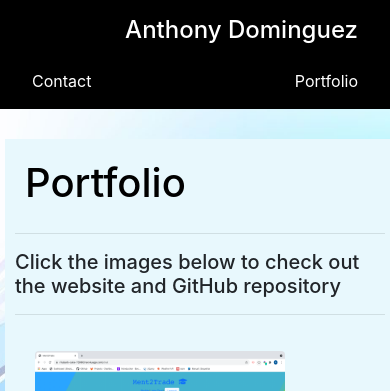
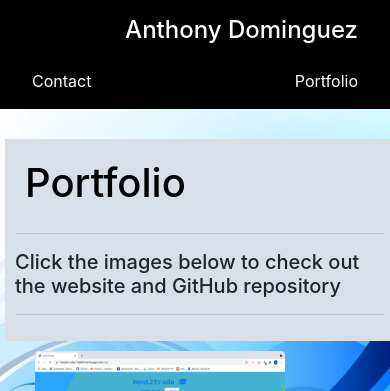
Before and after one commit to anthonydominguez86/anthony-dominguez-86-react, a React (Create React App) app in the folder portfolio/: page /portfolio in a window 390 px wide. Shown: the top 391 px of the page. Built offline with nearby package versions, Linux system fonts and the light colour scheme.

Commit message:
added some styling updates,styling bug fixes and changed color on portfolio page

```diff
--- a/portfolio/src/components/style.css
+++ b/portfolio/src/components/style.css
@@ -41,9 +41,11 @@ body {
   .nav-link {
       color: white
   }
+
   .link {
       color:blue
   }
+
   section {
     width: 800px;
     margin-left: 30px;
@@ -57,8 +59,10 @@ body {
     margin: 40px;
     padding: 30px;
     width: 600px;
-    background-color:white;
+    height: fit-content;
+    background-color:whitesmoke;
   }
+
   h1 {
     color: black;
     padding: 10px;
@@ -73,7 +77,7 @@ body {
   }
 
   aside {
-    background-color:#e8f8fd;
+    background-color:#d9dfe6;
     margin-top: 30px;
     margin-right: 30px;
     height: 1475px;
@@ -118,12 +122,15 @@ body {
 
             section,
             form,
-            footer,
             #inputMessage
              {
               width: 100%;
               padding: 10px;
               margin: 5px;
+            }
+
+            footer {
+              display: none;
             }
 
             aside {
@@ -143,12 +150,16 @@ body {
             section,
             form,
             aside,
-            footer,
             #inputMessage
              {
               width: 100%;
+              height: fit-content;
               padding: 10px;
               margin: 5px;
+            }
+
+            footer {
+              display: none;
             }
 
             h1,
```
